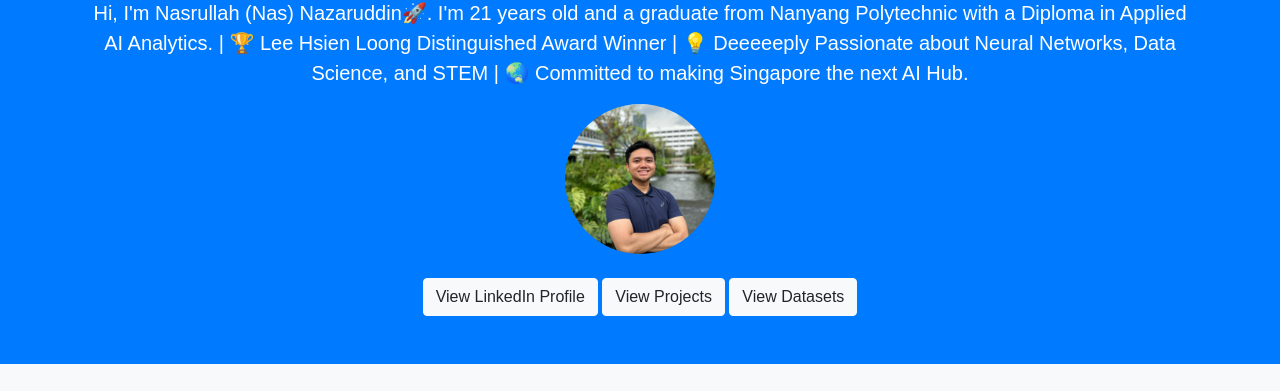
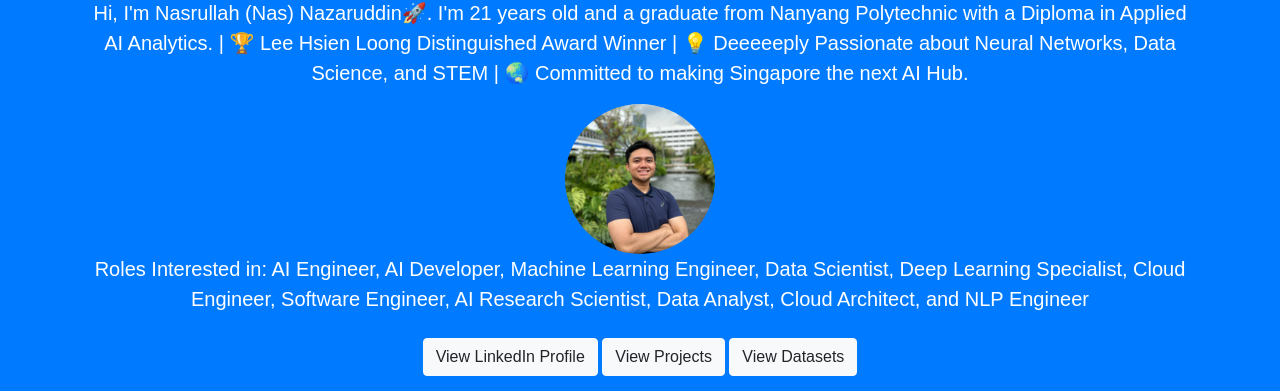
Before and after one commit to boss2256/Nasrullah_Portfolio_HTML, a plain HTML site: page index.html in a window 1280 px wide. Shown: the part 187-578 px from the top of the page. Drawn offline with nearby package versions, Linux system fonts and the light colour scheme.

Commit message:
added roles

```diff
--- a/index.html
+++ b/index.html
@@ -49,6 +49,7 @@
             <h1 class="display-4">Welcome to My Portfolio</h1>
             <p class="lead">Hi, I'm Nasrullah (Nas) Nazaruddin🚀. I'm 21 years old and a graduate from Nanyang Polytechnic with a Diploma in Applied AI Analytics. | 🏆 Lee Hsien Loong Distinguished Award Winner | 💡 Deeeeeply Passionate about Neural Networks, Data Science, and STEM | 🌏 Committed to making Singapore the next AI Hub.</p>
             <img src="images/squarenasrul.png" alt="Nasrullah's Portrait" class="rounded-circle" width="150">
+            <p class="lead">Roles Interested in: AI Engineer, AI Developer, Machine Learning Engineer, Data Scientist, Deep Learning Specialist, Cloud Engineer, Software Engineer, AI Research Scientist, Data Analyst, Cloud Architect, and NLP Engineer</p>
             <div class="mt-4">
                 <a href="https://www.linkedin.com/in/nesruler" target="_blank" class="btn btn-light">View LinkedIn Profile</a>
                 <a href="#featured-projects" class="btn btn-light">View Projects</a>
```
